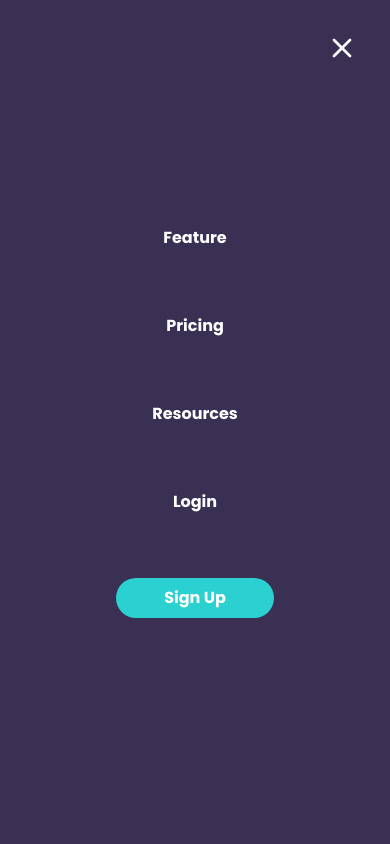
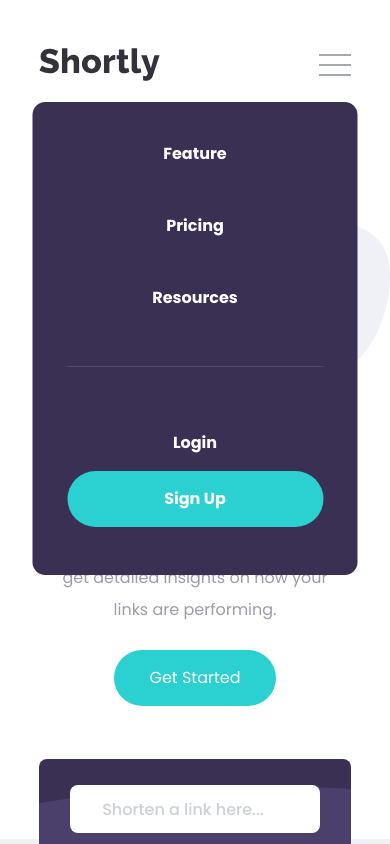
Before and after one commit to tin0312/shortly-landing-page, a React (Vite) app: page / in a window 390 px wide. Both pictures are taken after a click on the element 335 px from the left and 64 px from the top of the page. Shown: the top 844 px of the page. Built offline with nearby package versions, Linux system fonts and the light colour scheme; the HTML template or start-up script is replaced by a standard one.

Commit message:
Design fixes on hamburger menu icon

```diff
--- a/src/App.scss
+++ b/src/App.scss
@@ -58,22 +58,21 @@ html {
 
 // Hamburger Menu
 .show-menu {
-    display: block;
     position: absolute;
-    width: 100%;
-    height: 100vh;
-    top: 0;
-    left: 0;
     background: white;
-    z-index: 10;
     display: flex;
     flex-direction: column;
-    justify-content: space-evenly;
     align-items: center;
     background-color: #3A3054;
     color: white;
+    left: 50%;
+    transform: translateX(-50%);
+    overflow: scroll;
+    border-radius: 0.8em;
 }
-
+.mobile-login-container{
+    border-top: 1px solid rgba(158, 154, 168, 0.25);
+}
 .hide-menu {
     display: none;
 }
@@ -108,7 +107,7 @@ html {
 
 
 li {
-    &:last-child {
+    .sign-up {
         button {
             background-color: $button-color;
             color: #FFFFFF;
--- a/src/components/Header.tsx
+++ b/src/components/Header.tsx
@@ -18,7 +18,7 @@ const Header = () => {
 					<button>Login</button>
 					<button>Sign Up</button>
 				</div>
-				{/* This section dedicated for hamburger menu */}
+				{/* Hamburger menu */}
 				<section className="mobile-menu flex desktop:hidden">
 					<div
 						className="hambuger-menu space-y-2"
@@ -28,39 +28,32 @@ const Header = () => {
 						<span className="block h-0.5 w-8 animate-pulse bg-gray-600"></span>
 						<span className="block h-0.5 w-8 animate-pulse bg-gray-600"></span>
 					</div>
-					<div className={isNavBarOpen ? "show-menu" : "hide-menu"}>
-						<div
-							className="absolute top-0 right-0 px-8 py-8"
-							onClick={() => setIsNavBarOpen(false)}
-						>
-							<svg
-								className="h-8 w-8 text-white-600"
-								viewBox="0 0 24 24"
-								fill="none"
-								stroke="currentColor"
-								strokeWidth="2"
-								strokeLinecap="round"
-								strokeLinejoin="round"
-							>
-								<line x1="18" y1="6" x2="6" y2="18" />
-								<line x1="6" y1="6" x2="18" y2="18" />
-							</svg>
-						</div>
-						<ul className="flex flex-col items-center justify-between min-h-[250px]">
-							<li className="my-8">
-								<a href="/feature">Feature</a>
+					<div
+						className={
+							isNavBarOpen
+								? "show-menu mobile:mt-12 mobile:w-5/6 h-auto pt-10"
+								: "hide-menu"
+						}
+					>
+						<ul className="flex flex-col items-center gap-12">
+							<li>
+								<a href="/">Feature</a>
 							</li>
-							<li className="my-8">
-								<a href="/pricing">Pricing</a>
+							<li>
+								<a href="/">Pricing</a>
 							</li>
-							<li className="my-8">
-								<a href="/resource">Resources</a>
+							<li>
+								<a href="/">Resources</a>
 							</li>
-							<li className="my-8">
-								<button>Login</button>
-							</li>
-							<li className="my-8">
-								<button>Sign Up</button>
+							<li>
+								<div className="mobile-login-container pb-12 pt-12 mt-2 text-center w-64">
+									<li className="my-4">
+										<button>Login</button>
+									</li>
+									<li className="sign-up">
+										<button className="w-full h-14">Sign Up</button>
+									</li>
+								</div>
 							</li>
 						</ul>
 					</div>
@@ -69,16 +62,18 @@ const Header = () => {
 			<div className="mobile:w-full mobile:flex-col-reverse desktop:flex-row cta-container">
 				<div className="mobile:w-full mobile:items-center desktop:items-start cta-message-container pt-6">
 					<div className="mobile:items-center message-container-control">
-						<h1 className = "mobile:text-4xl desktop:text-5xl">
+						<h1 className="mobile:text-4xl desktop:text-5xl">
 							More than just <br />
 							shorter links
 						</h1>
 						<p className="mobile:text-center mobile:pb-2 w-3/4">
-							Build your brand’s recognition and get detailed
-							insights on how your links are performing.
+							Build your brand’s recognition and get detailed insights on how your
+							links are performing.
 						</p>
 					</div>
-					<button className="mobile:w-5/12 mobile:h-14 mobile:mb-10">Get Started</button>
+					<button className="mobile:w-5/12 mobile:h-14 mobile:mb-10">
+						Get Started
+					</button>
 				</div>
 				<div className="mobile:w-11/12 mobile:self-end cta-image-container">
 					<img src={Images.workingIllustration} alt="illustration-working" />
--- a/src/components/Main.tsx
+++ b/src/components/Main.tsx
@@ -108,7 +108,7 @@ const Main = () => {
 						</p>
 					</div>
 
-					<div className="feature-wrapper mobile:flex-col mobile:items-center mobile:gap-20 desktop:gap-6 mobile:w-4/5">
+					<div className="feature-wrapper mobile:flex-col mobile:items-center mobile:gap-20 desktop:gap-6 mobile:w-4/5 mobile:mb-20">
 						<div className="feature-container one">
 							<img src={Images.brand} className="icons" alt="brand" />
 							<section className="text-center">
```
